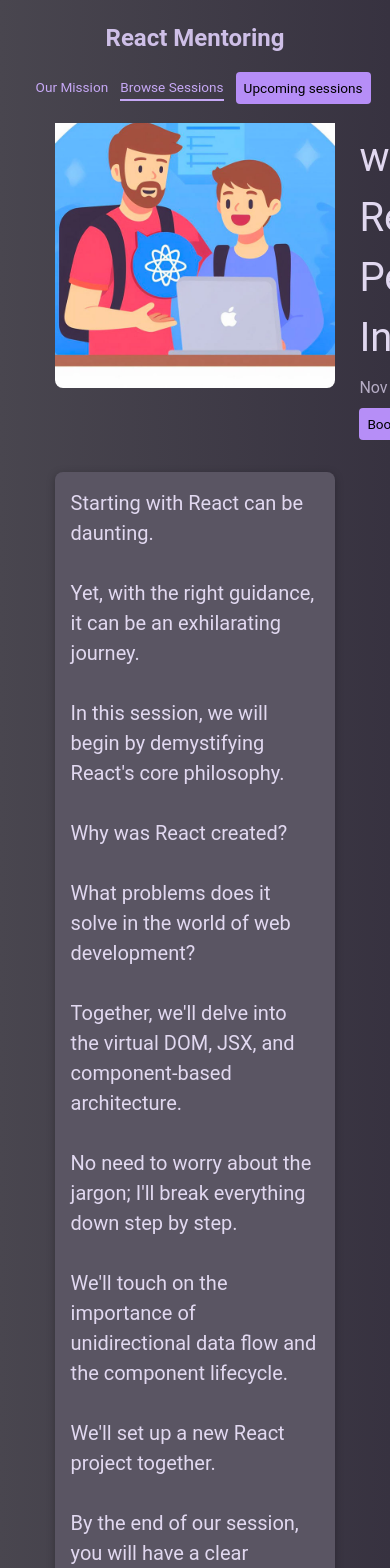
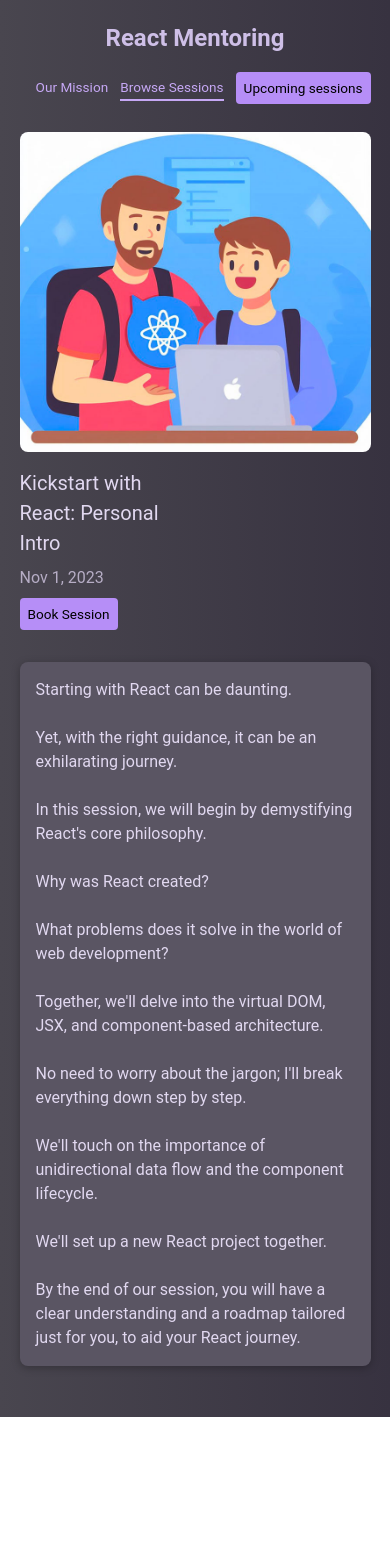
Before and after one commit to nenadmne/typescript-sessions-page, a React (Vite) app: page /sessions/sess01 in a window 390 px wide. Shown: the top 1568 px of the page. After the commit the page ends 1417 px from the top, so only its background shows below. Built offline with nearby package versions, Linux system fonts and the light colour scheme.

Commit message:
Session component responsive design for all screens

```diff
--- a/src/pages/Session.tsx
+++ b/src/pages/Session.tsx
@@ -20,7 +20,7 @@
   }
 
   return (
-    <main className="w-[80%] max-w-[60rem] my-12 mx-auto">
+    <main className="w-full lg:w-[80%] max-w-[60rem] mt-28 mx-auto">
       {openModal && (
         <BookSession
           session={loadedSession}
@@ -28,14 +28,14 @@
         />
       )}
       <article>
-        <header className="flex gap-6">
+        <header className="flex flex-col sm:flex-row justify-between sm:gap-4">
           <img
             src={loadedSession.image}
             alt={loadedSession.title}
-            className="w-[30rem] h-80 object-cover rounded-lg mb-8"
+            className="flex w-[30rem] sm:w-[25rem] lg:w-[30rem] h-80 sm:h-52 md:h-64 lg:h-80 object-cover rounded-lg mb-4 sm:mb-0"
           />
-          <div>
-            <h2 className="mb-2 text-xxl text-session-header">
+          <div className="flex flex-col w-[50%] lg:w-[28rem]">
+            <h2 className="mb-2 text-l md:text-xl lg:xxl text-session-header">
               {loadedSession.title}
             </h2>
             <time
@@ -53,7 +53,7 @@
             </p>
           </div>
         </header>
-        <p className="max-w-[60rem] my-8 mx-auto p-4 bg-grey rounded-lg shadow-shadow text-session-header text-l whitespace-pre-wrap animate-slide-down">
+        <p className="max-w-[60rem] my-8 mx-auto p-4 bg-grey rounded-lg shadow-shadow text-session-header text-base lg:text-l whitespace-pre-wrap animate-slide-down">
           {loadedSession.description}
         </p>
       </article>
```
